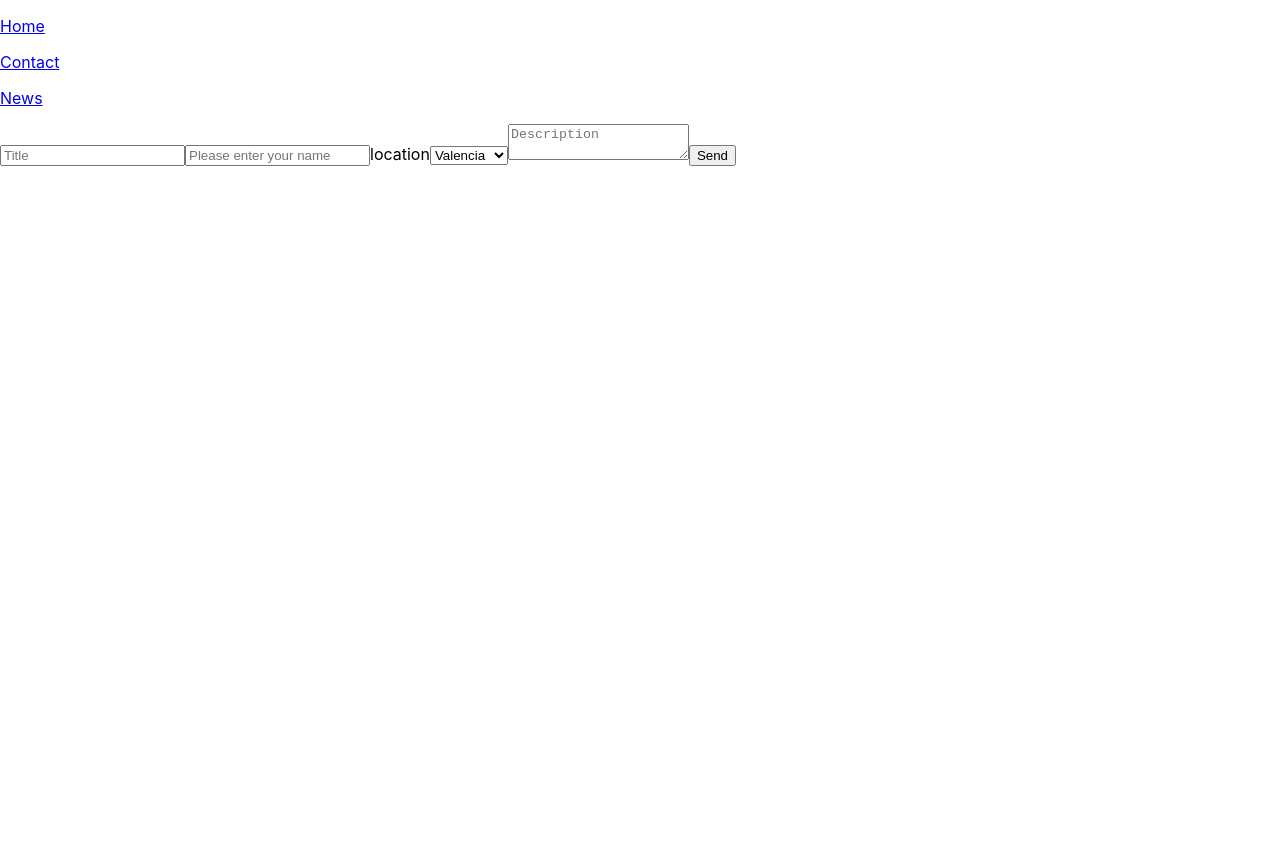
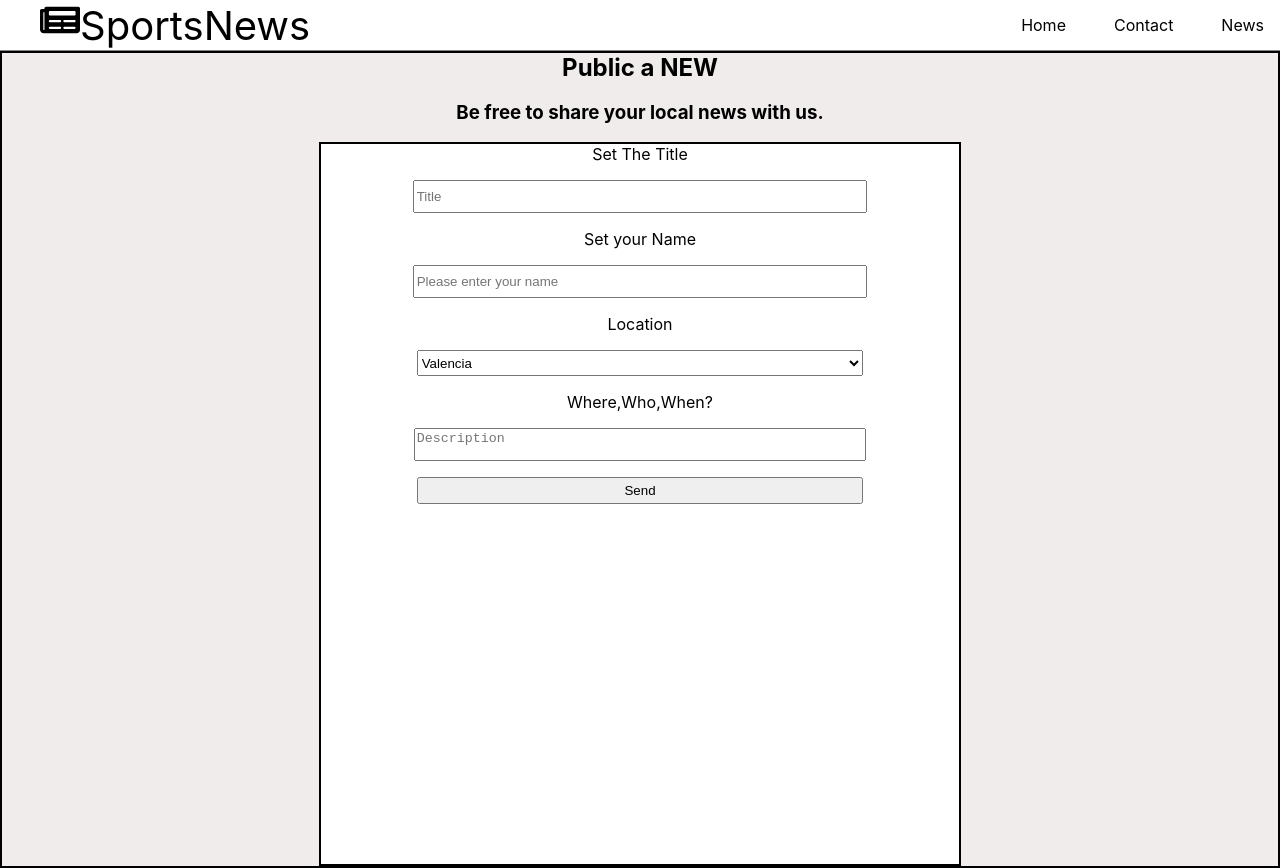
Before and after one commit to TheBouns/newsPaper, a React (Create React App) app: page /form in a window 1280 px wide. Before the commit the page ends 800 px from the top, so only its background shows below. Built offline with nearby package versions, Linux system fonts and the light colour scheme.

Commit message:
form v0.0.1

```diff
--- a/package.json
+++ b/package.json
@@ -9,6 +9,7 @@
     "axios": "^0.26.0",
     "react": "^17.0.2",
     "react-dom": "^17.0.2",
+    "react-icons": "^4.3.1",
     "react-router-dom": "^6.2.1",
     "react-scripts": "5.0.0",
     "web-vitals": "^2.1.4"
--- a/public/index.html
+++ b/public/index.html
@@ -10,6 +10,7 @@
       content="Web site created using create-react-app"
     />
     <link rel="apple-touch-icon" href="%PUBLIC_URL%/logo192.png" />
+    <script src="https://kit.fontawesome.com/8eb599cc60.js" crossorigin="anonymous"></script>
     <!--
       manifest.json provides metadata used when your web app is installed on a
       user's mobile device or desktop. See https://developers.google.com/web/fundamentals/web-app-manifest/
--- a/src/App.css
+++ b/src/App.css
@@ -2,37 +2,6 @@
   text-align: center;
 }
 
-.App-logo {
-  height: 40vmin;
-  pointer-events: none;
+h1,h2,div,p{
+  margin: 0
 }
-
-@media (prefers-reduced-motion: no-preference) {
-  .App-logo {
-    animation: App-logo-spin infinite 20s linear;
-  }
-}
-
-.App-header {
-  background-color: #282c34;
-  min-height: 100vh;
-  display: flex;
-  flex-direction: column;
-  align-items: center;
-  justify-content: center;
-  font-size: calc(10px + 2vmin);
-  color: white;
-}
-
-.App-link {
-  color: #61dafb;
-}
-
-@keyframes App-logo-spin {
-  from {
-    transform: rotate(0deg);
-  }
-  to {
-    transform: rotate(360deg);
-  }
-}
--- /dev/null
+++ b/src/components/Form/Form.css
@@ -0,0 +1,26 @@
+.formContainer{
+    display: flex;
+    flex-direction: column;
+    align-items: center;
+    justify-content: center;
+    border: solid 2px black;
+    background-color: rgba(240, 234, 234, 0.884);
+    height: 100%;
+}
+form{
+    display: flex;
+    flex-direction: column;
+    align-items: center ;
+    width: 50%;
+    gap: 1em;
+    border: solid black 2px;
+    height: 90vh;
+    background-color: white ;
+
+}
+
+input,select,textarea,button{
+    width: 70%;
+    height: 2em;
+    resize: none;
+}
--- a/src/components/Form/Form.jsx
+++ b/src/components/Form/Form.jsx
@@ -1,4 +1,5 @@
 import React, {useState} from "react"
+import './Form.css'
 export const Form = ()=>{
     const [data,setData]=useState({
         title: "",
@@ -22,25 +23,30 @@ const handleSubmit = (event)=>{
 }
     return(
         <div className="formContainer">
+            <h2>Public a NEW</h2>
+            <h3>Be free to share your local news with us.</h3>
             <form onSubmit={handleSubmit}>
+                <label>Set The Title</label>
                 <input
                 type="text"
                 placeholder="Title"
                 onChange={inputChange}
                 value={data.name}
                 name="title"/>
+                <label>Set your Name</label>
                 <input
                 type="text"
                 placeholder= "Please enter your name"
                 onChange={inputChange}
                 value={data.author}
                 name="author"/>
-                <label>location</label>
+                <label>Location</label>
                 { <select name="location" onChange={inputChange} value={data.value}>
                     <option value="Valencia">Valencia</option>
                     <option value="Alicante">Alicante</option>
                     <option value="Castellon">Castellon</option>
                 </select>}
+                <label>Where,Who,When?</label>
                 <textarea
                 placeholder="Description"
                 onChange={inputChange}
--- a/src/components/Header/Header.css
+++ b/src/components/Header/Header.css
@@ -0,0 +1,38 @@
+nav{
+    display: flex;
+    justify-content: space-around;
+    align-items: center;
+
+    color: white;
+    border-bottom: solid 1px rgba(128, 128, 128, 0.959);
+}
+.links{
+    display: flex;
+    justify-content: flex-end;
+    gap:3em;
+    width: 50%;
+    margin-right: 1em;
+
+}
+.links :hover{
+    border-top: solid 1.2px rgb(123, 123, 233);
+
+
+
+}
+a{
+    text-decoration: none;
+    cursor: pointer;
+    color: black;
+    height: 100%;
+}
+
+.logo{
+    display: flex;
+    justify-content: flex-start;
+    align-items: baseline;
+    width: 50%;
+    margin-left: 1em;
+    color: black;
+    font-size: 2.5em;
+}
--- a/src/components/Header/Header.jsx
+++ b/src/components/Header/Header.jsx
@@ -1,12 +1,18 @@
 import { Link } from "react-router-dom"
+import { FaNewspaper } from "react-icons/fa";
+
 import './Header.css'
 
  const Header = ()=>{
     return(
         <nav>
+            <div className="logo"><FaNewspaper/>SportsNews</div>
+            <div className="links">
             <p><Link to="/">Home</Link></p>
             <p><Link to="/form">Contact</Link></p>
             <p><Link to ="/news">News</Link></p>
+            </div>
+
         </nav>
     );
 }
```
Also changed, not shown: 1 other file (tests, documents, lock files or other folders).
